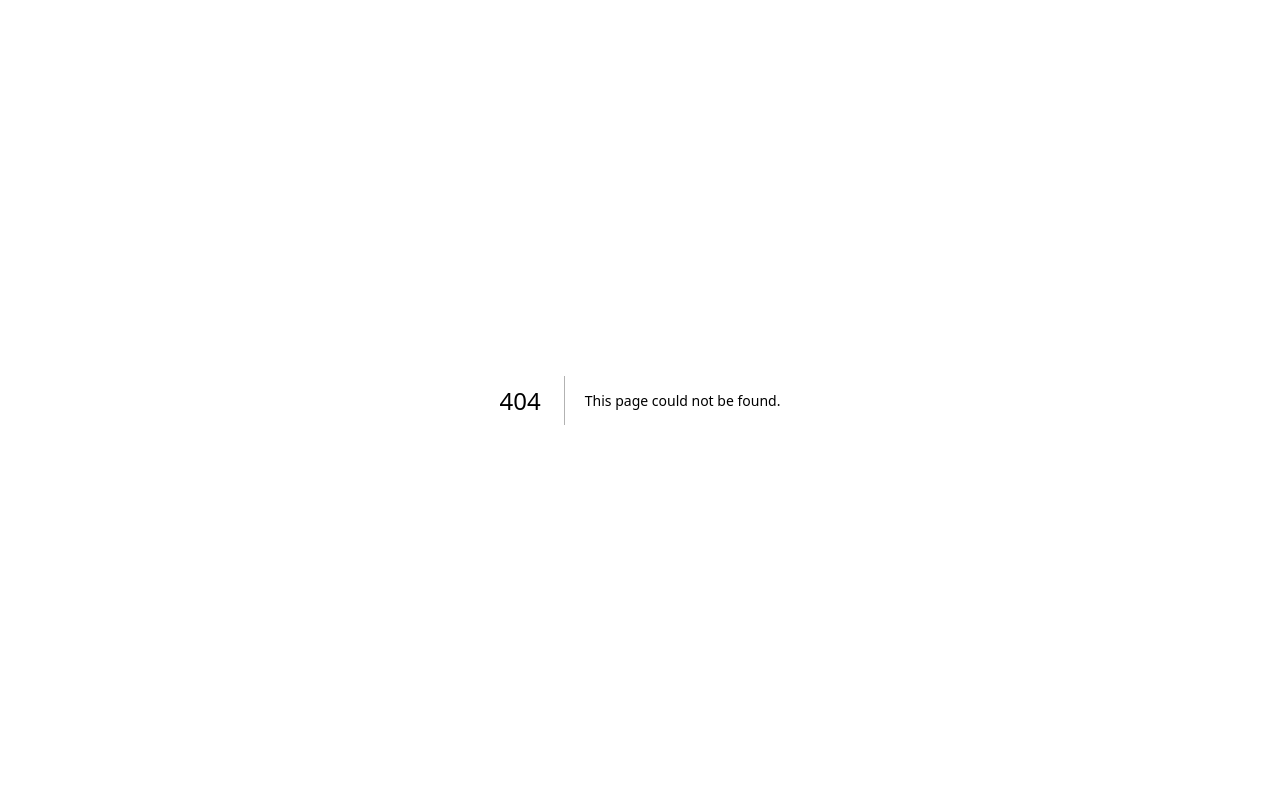
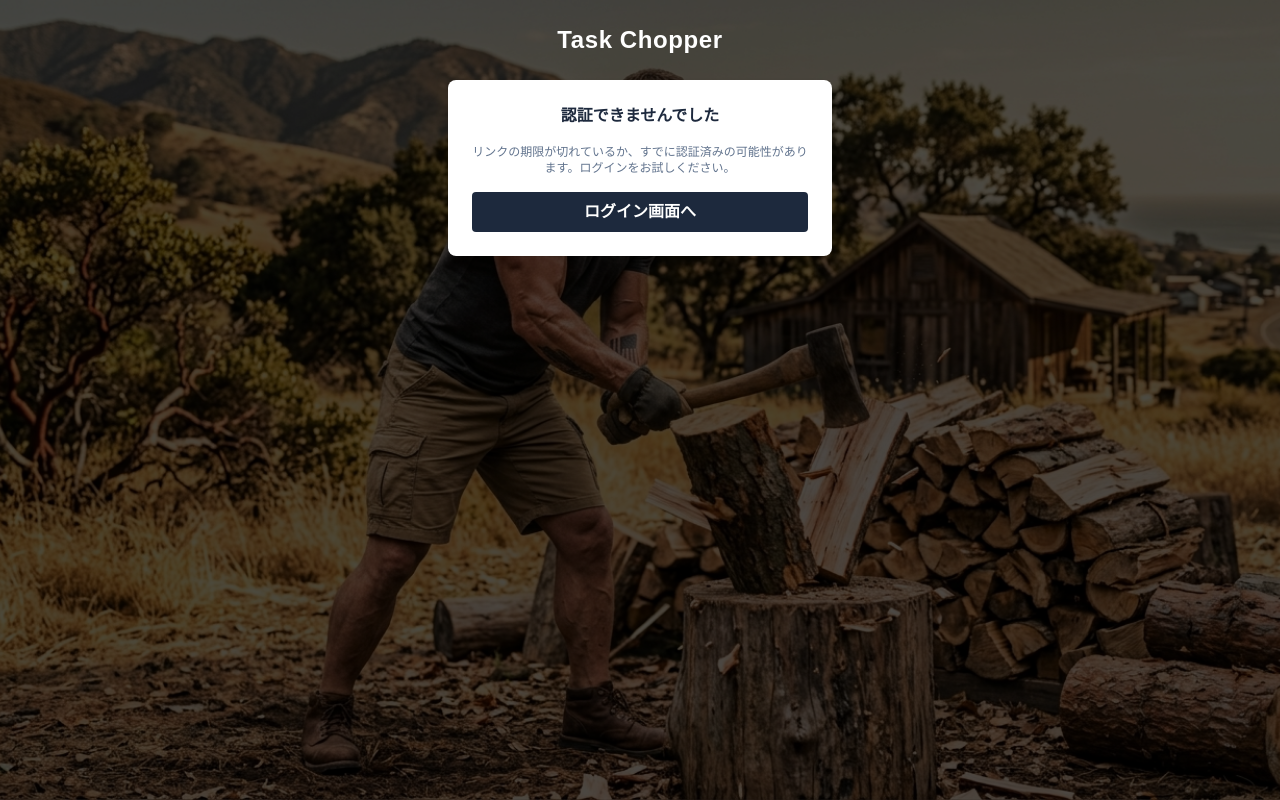
Before and after one commit to soma1111-ni/task-chopper, a Next.js app: page /auth/comfirmed in a window 1280 px wide. Before the commit this address had no page. Built offline with nearby package versions, Linux system fonts and the light colour scheme; no server answers.

Commit message:
メール認証画面の作成

```diff
--- /dev/null
+++ b/app/auth/comfirmed/page.tsx
@@ -0,0 +1,68 @@
+'use client';
+
+import { useEffect, useState } from 'react';
+import Link from 'next/link';
+import { supabase } from '@/lib/supabase';
+
+export default function Confirmed() {
+  const [status, setStatus] = useState<'checking' | 'success' | 'error'>('checking');
+  const [email, setEmail] = useState('');
+
+  useEffect(() => {
+    // リンクが無効・期限切れの場合は、URLのハッシュにエラーが入る
+    if (window.location.hash.includes('error=')) {
+      setStatus('error');
+      return;
+    }
+    // supabaseクライアントがURL内のトークンを読み取り、セッションを作る
+    supabase.auth.getSession().then(({ data }) => {
+      if (data.session) {
+        setEmail(data.session.user.email ?? '');
+        setStatus('success');
+      } else {
+        setStatus('error');
+      }
+    });
+  }, []);
+
+  return (
+    <main className="relative min-h-screen p-6">
+      <div className="fixed inset-0 bg-[url('/薪割り.jpeg')] bg-cover bg-center bg-fixed bg-no-repeat brightness-30 -z-10" />
+      <h1 className="text-2xl font-bold text-center text-white tracking-wide mb-6">
+        Task Chopper
+      </h1>
+
+      <div className="max-w-sm mx-auto p-6 bg-white rounded-lg shadow text-center space-y-4">
+        {status === 'checking' && <p className="text-slate-500 text-sm">確認中...</p>}
+
+        {status === 'success' && (
+          <>
+            <h2 className="font-bold text-slate-800">メール認証が完了しました</h2>
+            {email && <p className="text-xs text-slate-500">{email}</p>}
+            <Link
+              href="/"
+              className="block w-full py-2 bg-slate-800 text-white rounded font-semibold hover:bg-slate-700 transition"
+            >
+              アプリに戻る
+            </Link>
+          </>
+        )}
+
+        {status === 'error' && (
+          <>
+            <h2 className="font-bold text-slate-800">認証できませんでした</h2>
+            <p className="text-xs text-slate-500">
+              リンクの期限が切れているか、すでに認証済みの可能性があります。ログインをお試しください。
+            </p>
+            <Link
+              href="/"
+              className="block w-full py-2 bg-slate-800 text-white rounded font-semibold hover:bg-slate-700 transition"
+            >
+              ログイン画面へ
+            </Link>
+          </>
+        )}
+      </div>
+    </main>
+  );
+}
--- a/components/Authform.tsx
+++ b/components/Authform.tsx
@@ -20,7 +20,11 @@ export default function AuthForm() {
     const { error } =
       mode === 'login'
         ? await supabase.auth.signInWithPassword({ email, password })
-        : await supabase.auth.signUp({ email, password });
+        : await supabase.auth.signUp({
+            email,
+            password,
+            options: { emailRedirectTo: `${window.location.origin}/auth/confirmed` },
+        });
     setBusy(false);
 
     if (error) alert(error.message);
```
